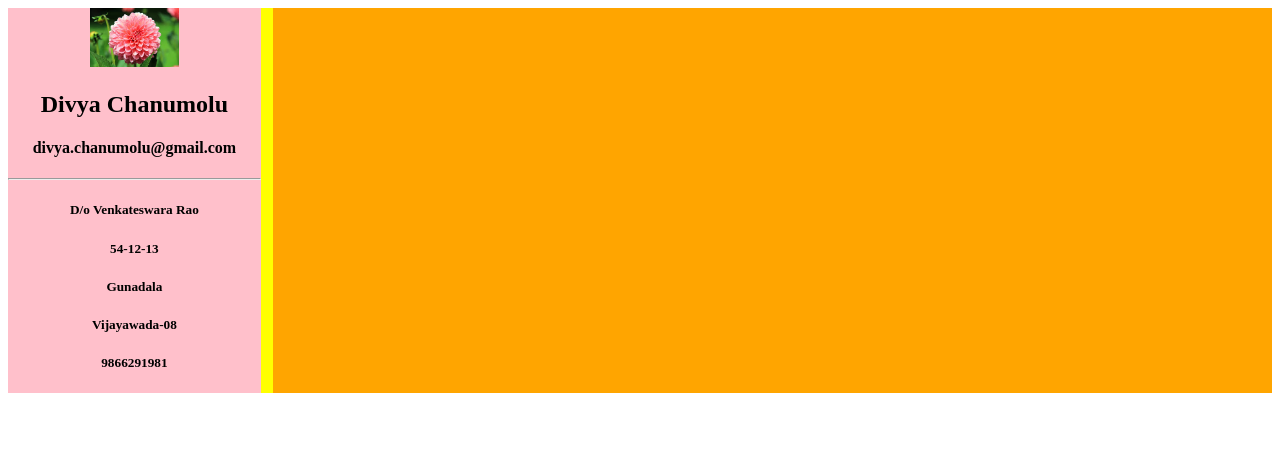
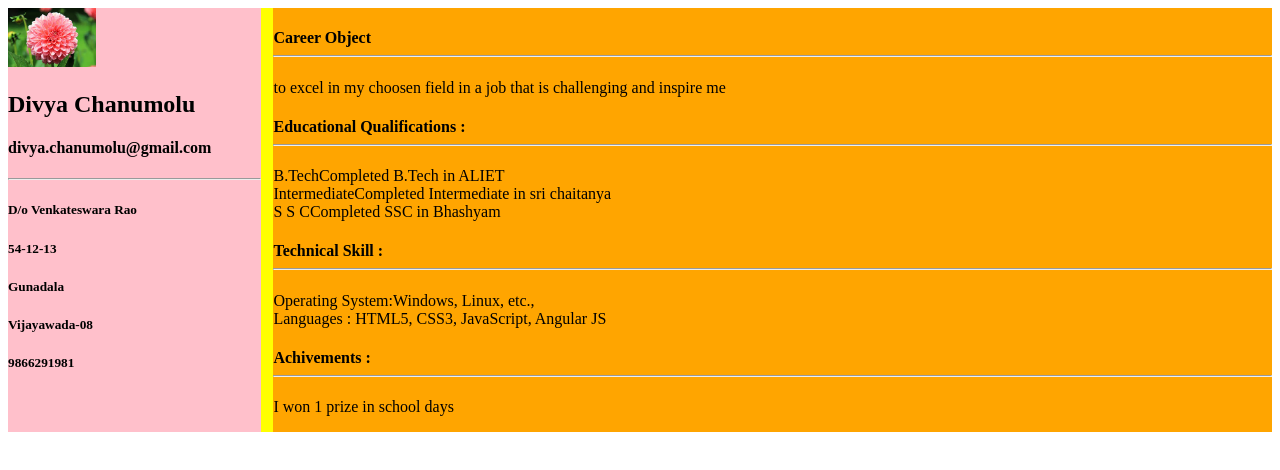
Before and after one commit to 1207diviya3110/Resume, a plain HTML site: page resume.html in a window 1280 px wide. Drawn offline with Linux system fonts and the light colour scheme.

Commit message:
This is my resume

```diff
--- /dev/null
+++ b/data.json
@@ -0,0 +1,26 @@
+{
+  "co":"to excel in my choosen field in a job that is challenging and inspire me",
+  "Achive":{
+    "details":"I won 1 prize in school days"
+  },
+  "educationalQualifications":[{
+    "name":"B.Tech",
+    "inst":"Completed B.Tech in ALIET"
+    },
+  {
+    "name":"Intermediate",
+    "inst":"Completed Intermediate in sri chaitanya "
+    },
+  {
+    "name":"S S C",
+    "inst":"Completed SSC in Bhashyam"
+    }],
+    "tech":[{
+      "name":"Operating System:",
+      "value":"Windows, Linux, etc.,"
+    },
+    {"name":"Languages : ",
+      "value": "HTML5, CSS3, JavaScript, Angular JS"
+
+      }]
+}
--- a/main.js
+++ b/main.js
@@ -1,17 +1,65 @@
 function LoadJson(file,callback){
-   new XMLHttpRequest();
-   a.overrideMineType("application/json");
+   var a=new  XMLHttpRequest();
+   a.overrideMimeType("application/json");
    a.open("GET",file,true);
    a.onreadystatechange=function(){
      if(a.readyState===4 && a.status=="200"){
-       callback(a.respnseText);
+       callback(a.responseText);
      }
    }
-   a.send(null);
-}
+   a.send();
+};
 LoadJson("data.json",function(text){
   let data=JSON.parse(text);
   console.log(data);
-  career(data.co);
+  careerObject(data.co);
+  education(data.educationalQualifications);
+  technicalskills(data.tech);
+  achive(data.Achive);
+
 })
 var right= document.getElementById('right');
+function careerObject(career){
+var careerObj=document.createElement("h4");
+careerObj.textContent="Career Object";
+careerObj.appendChild(document.createElement("HR"));
+var para=document.createElement("p");
+para.textContent=career;
+right.appendChild(careerObj);
+right.appendChild(para);
+}
+function education(edu){
+var Educational=document.createElement("h4");
+Educational.textContent="Educational Qualifications :";
+Educational.appendChild(document.createElement("hr"));
+right.appendChild(Educational);
+var para1=document.createElement("p");
+var li="";
+for ( i in edu) {
+  li+=edu[i].name+edu[i].inst+"<br>";
+}
+para1.innerHTML=li;
+right.appendChild(para1);
+}
+function technicalskills(tec){
+  var technical=document.createElement("h4");
+  technical.textContent="Technical Skill :";
+  technical.appendChild(document.createElement("hr"));
+  right.appendChild(technical);
+  var para2=document.createElement("p");
+  var l2="";
+  for (j in tec){
+    l2+=tec[j].name+tec[j].value+"<br>";
+  }
+  para2.innerHTML=l2;
+  right.appendChild(para2);
+}
+function achive(ach){
+  var abc=document.createElement("h4");
+  abc.textContent="Achivements :";
+  abc.appendChild(document.createElement("hr"));
+  right.appendChild(abc);
+  var para3=document.createElement("p");
+  para3.textContent=ach.details;
+  right.appendChild(para3);
+}
--- a/resume.css
+++ b/resume.css
@@ -7,7 +7,7 @@
 .left{
   background: pink;
   width: 20%;
-  text-align: center;
+  /* text-align: center; */
 }
 .left1 img{
   width: 35%;
@@ -21,20 +21,34 @@
   .main{
     width: 100%;
     flex: wrap;
-    display: flex;
+    /* display: flex; */
   }
   .left{
     width : 100%;
   }
   .left1{
     width: 100%;
-    flex: wrap;
+    /* flex: wrap; */
   }
   .details{
     display: flex;
     justify-content: space-between;
   }
   .right{
+    background: lightblue;
     width: 100%;
   }
+  @media only screen amd (min-device-width:350px) and (max-device-width:460px) {
+    .main{
+      width: 100%;
+    }
+    .left{
+      width: 100%;
+      display: flex;
+    }
+    .right{
+      width: 100%;
+    }
+
+  }
 }
```
